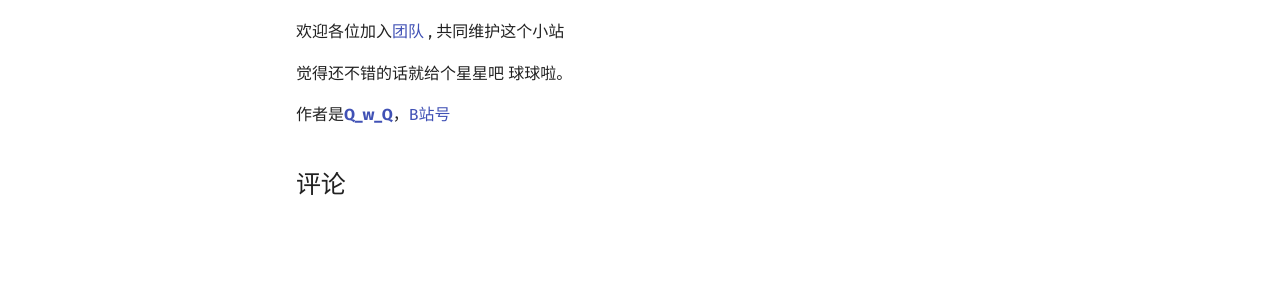
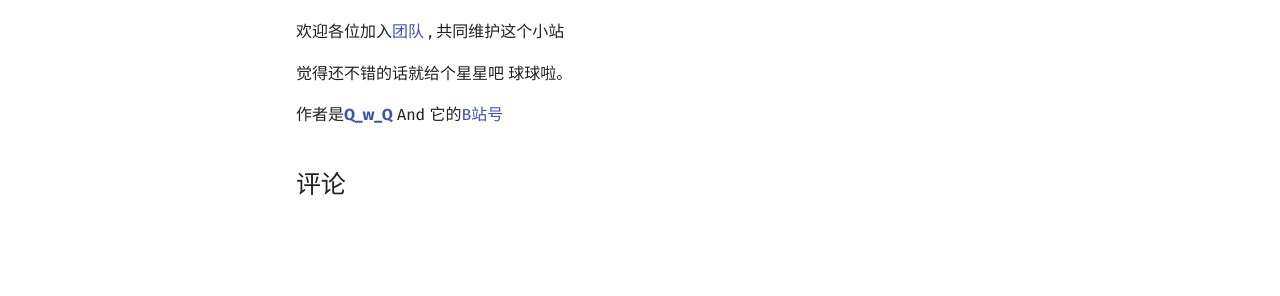
Before and after one commit to Chocolateater/FD-Class, an MkDocs documentation site: the page built from docs/index.md, in a window 1280 px wide. Shown: the part 515-811 px from the top of the page. Built offline with MkDocs 1.6.1 and Material for MkDocs 9.7.7, drawn with Linux system fonts in a browser that asks for light colours; comment, search, counter and statistics services are not loaded.

Commit message:
Update index.md

```diff
--- a/docs/index.md
+++ b/docs/index.md
@@ -21,4 +21,4 @@
 
 觉得还不错的话就给个星星吧 球球啦。
 
-作者是[__Q_w_Q__](https://www.luogu.com.cn/user/933380)，[B站号](https://space.bilibili.com/3546729626470916?spm_id_from=333.1007.0.0)
+作者是[__Q_w_Q__](https://www.luogu.com.cn/user/933380) And 它的[B站号](https://space.bilibili.com/3546729626470916?spm_id_from=333.1007.0.0)
```
